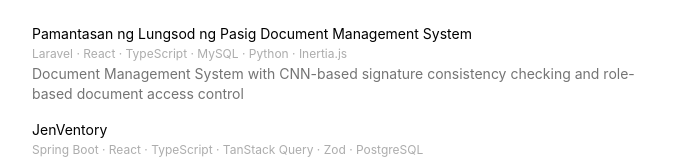
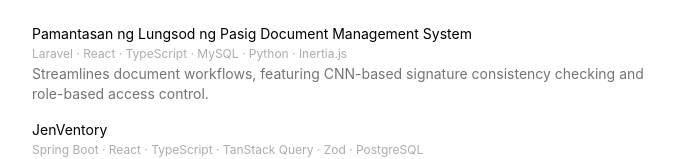
Before and after one commit to Cedrickkk/hulaanmo, a React (Vite) app: page /projects in a window 1280 px wide. Shown: the part 356-515 px from the top of the page, without its empty margins (296-970 px from the left). Built offline with nearby package versions, Linux system fonts and the light colour scheme.

Commit message:
fix: update project entry description

```diff
--- a/src/data/project.ts
+++ b/src/data/project.ts
@@ -9,7 +9,7 @@
   {
     name: "Pamantasan ng Lungsod ng Pasig Document Management System",
     description:
-      "Document Management System with CNN-based signature consistency checking and role-based document access control",
+      "Streamlines document workflows, featuring CNN-based signature consistency checking and role-based access control.",
     tech: ["Laravel", "React", "TypeScript", "MySQL", "Python", "Inertia.js"],
     link: "https://github.com/Cedrickkk/qmsopticore",
   },
```
